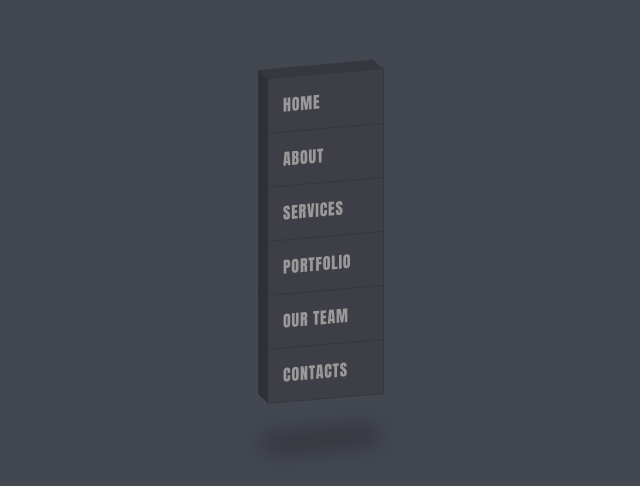
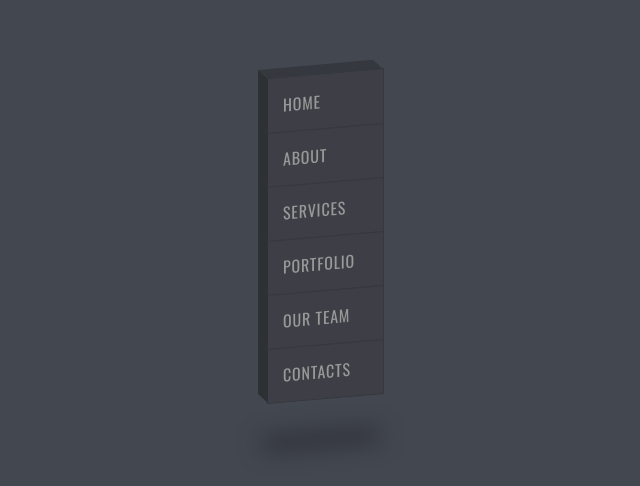
Before and after one commit to shuydo/isometric_mnu, a plain HTML site: page index.html in a window 1280 px wide. Shown: the part 164-650 px from the top of the page, without its empty margins (315-955 px from the left). Drawn offline with nearby package versions, Linux system fonts and the light colour scheme.

Commit message:
снова Освальд

```diff
--- a/css/styles.css
+++ b/css/styles.css
@@ -1,4 +1,4 @@
-/* @import url("https://fonts.googleapis.com/css?family=Oswald:400,700"); */
+@import url("https://fonts.googleapis.com/css?family=Oswald:400,700");
 :root {
   --time-tr: 0.25s;
 
@@ -20,7 +20,7 @@
   padding: 0;
   box-sizing: border-box;
   /* font-family: sans-serif; */
-  /* font-family: "Oswald", sans-serif; */
+  font-family: "Oswald", sans-serif;
   /* font-family: "Arial", sans-serif; */
   /* font-family: "Bahnschrift", sans-serif; */
   /* font-family: "Calibri", sans-serif; */
@@ -36,7 +36,7 @@
   /* font-family: "Gadugi", sans-serif; */
   /* font-family: "Georgia", sans-serif; */
   /* font-family: "HoloLens MDL2 Assets", sans-serif; */
-  font-family: "Impact", sans-serif;
+  /* font-family: "Impact", sans-serif; */
 }
 
 body {
```
